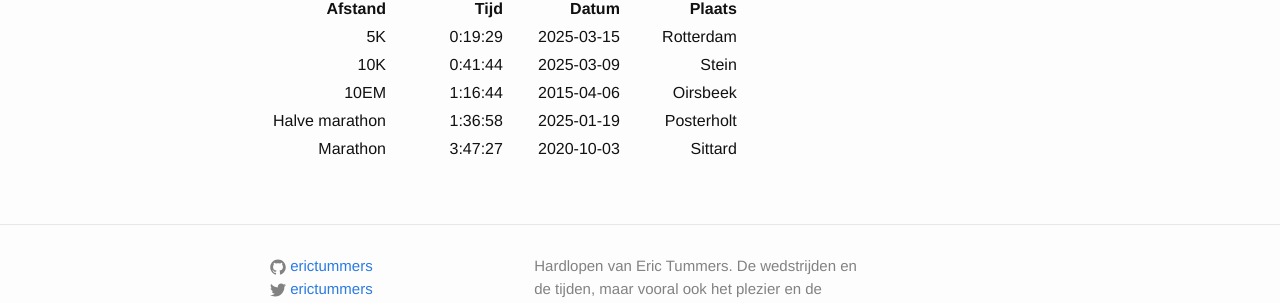
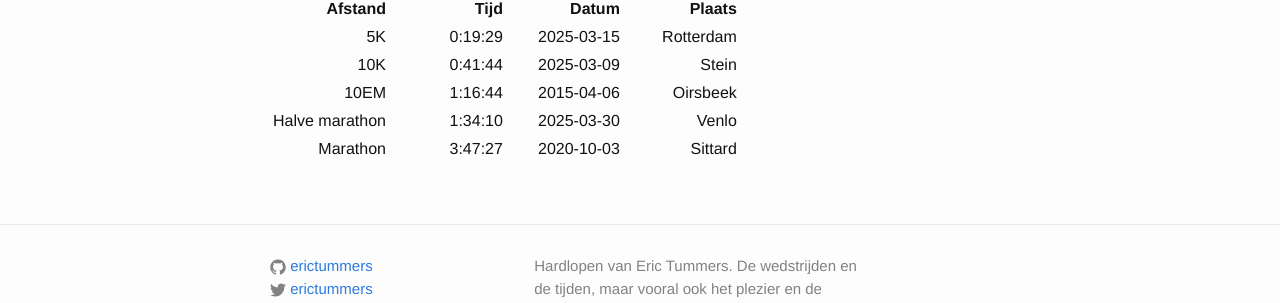
Before and after one commit to erictummers/hardlopen, a Jekyll site: the page built from record.md, in a window 1280 px wide. Shown: the part 336-639 px from the top of the page. Built offline with Jekyll 4.4.1, drawn with Linux system fonts in a browser that asks for light colours.

Commit message:
halve marathon PR in Venlo

```diff
--- a/record.md
+++ b/record.md
@@ -35,9 +35,9 @@ permalink: /record/
 		</tr>
 		<tr>
 			<td>Halve marathon</td>
-			<td>1:36:58</td>
-			<td>2025-01-19</td>
-			<td>Posterholt</td>
+			<td>1:34:10</td>
+			<td>2025-03-30</td>
+			<td>Venlo</td>
 		</tr>
 		<tr>
 			<td>Marathon</td>
```
